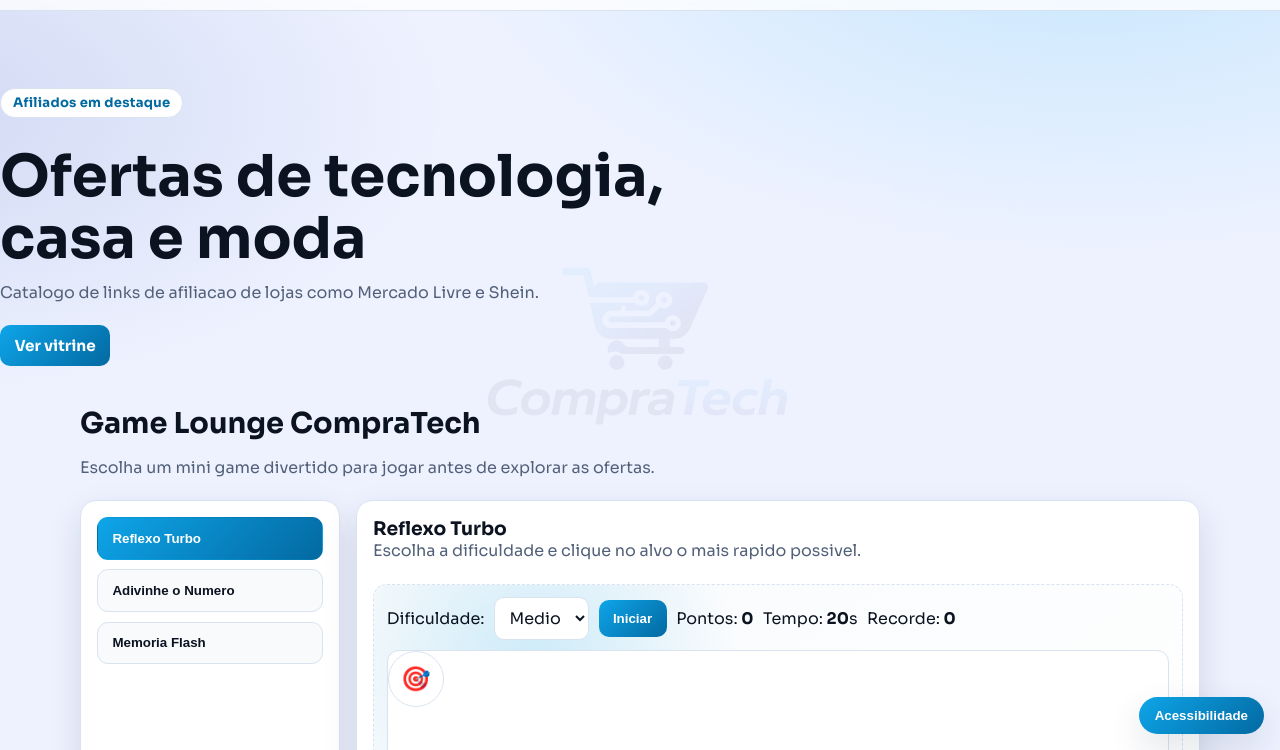
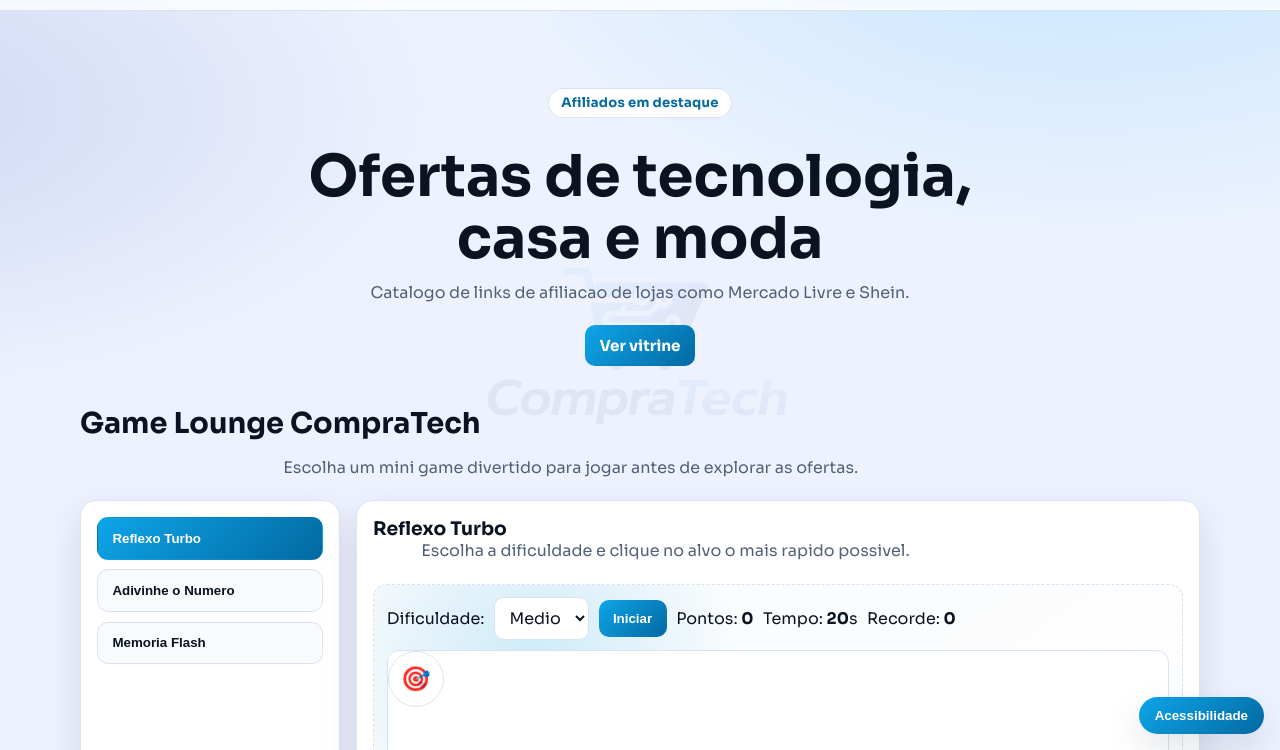
Before and after one commit to brendajulyadsouza/compra_tech, a plain HTML site: page index.html in a window 1280 px wide. Shown: the part 50-800 px from the top of the page. Drawn offline with nearby package versions, Linux system fonts and the light colour scheme; no server answers.

Commit message:
quarta versão

```diff
--- a/styles.css
+++ b/styles.css
@@ -367,6 +367,8 @@ main section + section {
 
 .hero__content {
   width: min(760px, 92%);
+  margin: 0 auto;
+  text-align: center;
 }
 
 .tag {
@@ -396,6 +398,8 @@ h2 {
   margin: 0 0 1.4rem;
   color: var(--muted);
   max-width: 60ch;
+  margin-left: auto;
+  margin-right: auto;
 }
 
 .hero-cta {
```
